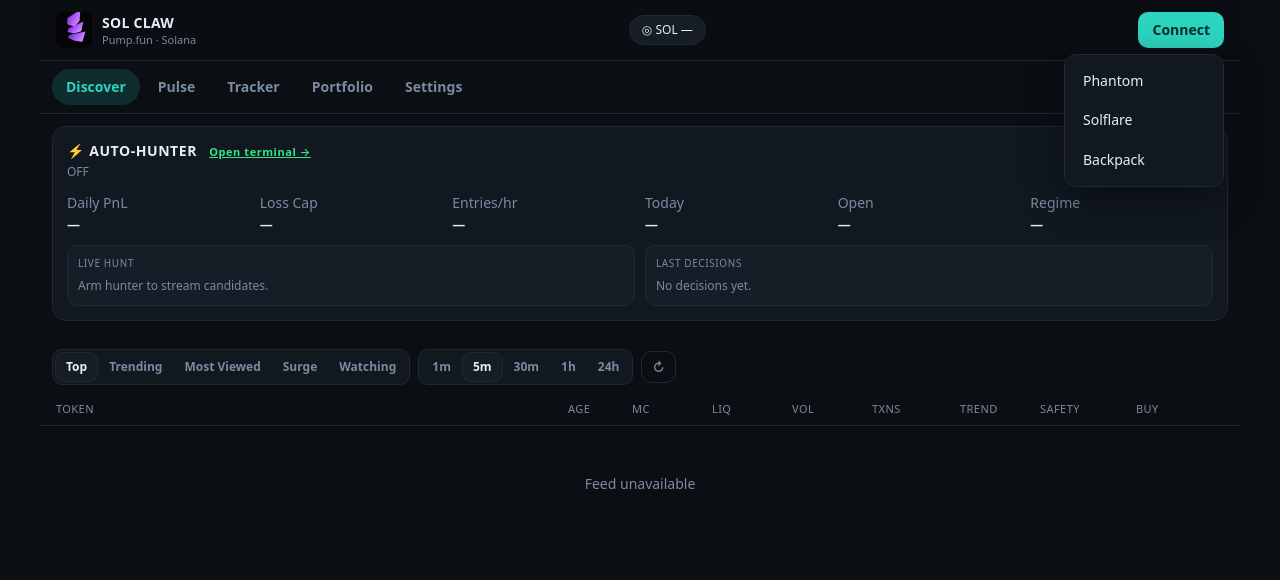
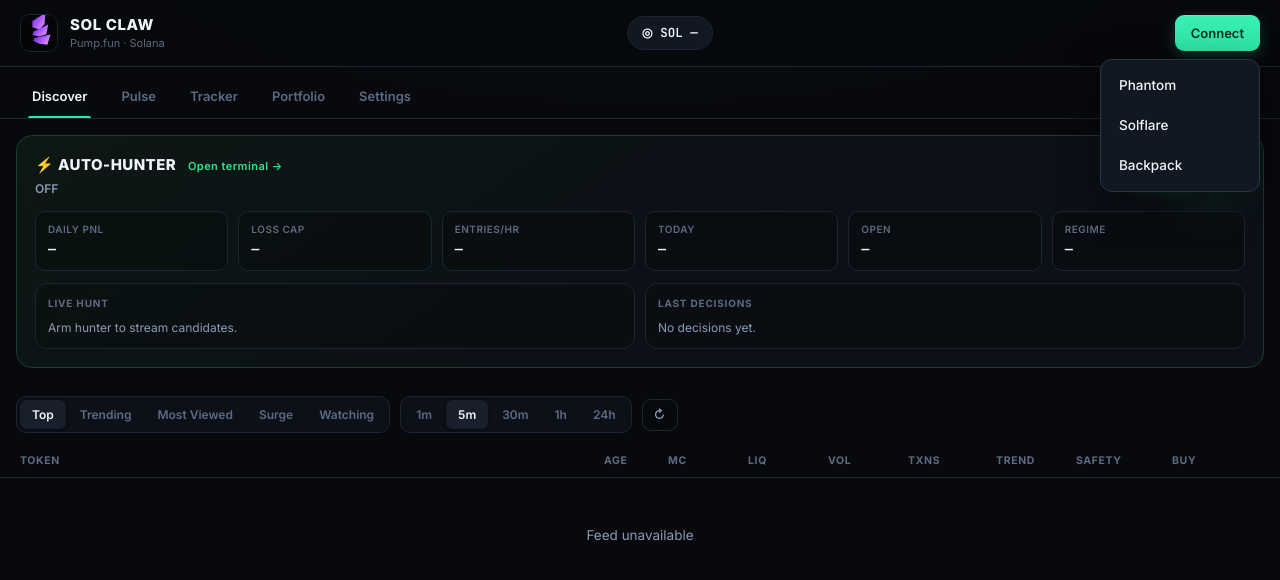
Before and after one commit to Nobrain11/SOLCLAW, a website: page src/web/public/index.html in a window 1280 px wide. Both pictures are taken after a click on the button "Connect". Drawn offline with Linux system fonts and the light colour scheme; no server answers.

Commit message:
polish: professional trading terminal UI (typography, density, glow, hierarchy)

```diff
--- a/src/web/public/styles.css
+++ b/src/web/public/styles.css
@@ -1,177 +1,450 @@
+/* SOL CLAW — Professional trading terminal */
+@import url('https://fonts.googleapis.com/css2?family=Inter:wght@400;500;600;700;800&family=JetBrains+Mono:wght@500;600&display=swap');
+
 :root {
-  --bg: #0b0f14;
-  --bg2: #111820;
-  --bg3: #161d27;
-  --border: #1e2836;
-  --text: #e8eef7;
-  --muted: #7a8aa0;
-  --teal: #2dd4bf;
-  --teal-dim: rgba(45, 212, 191, 0.15);
+  --bg: #07090d;
+  --bg2: #0c1017;
+  --bg3: #121821;
+  --bg4: #181f2a;
+  --border: #1c2533;
+  --border-hi: #2a3548;
+  --text: #f0f4fa;
+  --muted: #8b9bb3;
+  --dim: #5c6b82;
+  --teal: #2ee6a6;
+  --teal-dim: rgba(46, 230, 166, 0.12);
+  --teal-glow: rgba(46, 230, 166, 0.22);
   --green: #22c55e;
   --red: #ef4444;
+  --red-dim: rgba(239, 68, 68, 0.12);
   --amber: #f59e0b;
   --radius: 12px;
-  --font: ui-sans-serif, system-ui, -apple-system, "Segoe UI", Roboto, sans-serif;
+  --font: 'Inter', ui-sans-serif, system-ui, -apple-system, sans-serif;
+  --mono: 'JetBrains Mono', ui-monospace, monospace;
+  --shadow: 0 12px 40px rgba(0,0,0,0.5);
 }
 
 * { box-sizing: border-box; }
 html, body {
-  margin: 0; padding: 0; background: var(--bg); color: var(--text);
-  font-family: var(--font); font-size: 14px; line-height: 1.4; min-height: 100%;
+  margin: 0; padding: 0;
+  background: var(--bg);
+  color: var(--text);
+  font-family: var(--font);
+  font-size: 13.5px;
+  line-height: 1.45;
+  min-height: 100%;
   -webkit-font-smoothing: antialiased;
 }
 button, input, select { font: inherit; color: inherit; }
 button { cursor: pointer; border: none; background: none; }
-a { color: var(--teal); }
-#app { max-width: 1200px; margin: 0 auto; min-height: 100vh; padding-bottom: 48px; }
+a { color: var(--teal); text-decoration: none; }
+a:hover { text-decoration: underline; }
+
+#app {
+  max-width: 1280px;
+  margin: 0 auto;
+  min-height: 100vh;
+  padding-bottom: 56px;
+  background:
+    radial-gradient(ellipse 70% 35% at 50% -8%, rgba(46,230,166,0.07), transparent 60%),
+    var(--bg);
+}
 
 .topbar {
-  display: flex; align-items: center; gap: 12px; padding: 12px 16px;
-  border-bottom: 1px solid var(--border); position: sticky; top: 0; z-index: 40;
-  background: rgba(11, 15, 20, 0.92); backdrop-filter: blur(12px);
+  display: flex; align-items: center; gap: 14px;
+  padding: 14px 20px;
+  border-bottom: 1px solid var(--border);
+  position: sticky; top: 0; z-index: 40;
+  background: rgba(7, 9, 13, 0.9);
+  backdrop-filter: blur(16px) saturate(1.2);
 }
-.brand { display: flex; align-items: center; gap: 10px; min-width: 0; }
+.brand { display: flex; align-items: center; gap: 12px; min-width: 0; }
 .logo { font-size: 22px; }
-.brand-name { font-weight: 700; letter-spacing: 0.02em; }
-.brand-sub { font-size: 11px; color: var(--muted); }
+.logo-img {
+  width: 38px; height: 38px; object-fit: contain;
+  border-radius: 10px; background: #000; border: 1px solid var(--border);
+  display: block;
+}
+.brand-name { font-weight: 800; letter-spacing: 0.04em; font-size: 15px; }
+.brand-sub { font-size: 11px; color: var(--dim); }
 .topbar-mid { flex: 1; display: flex; justify-content: center; }
 .sol-pill {
-  background: var(--bg3); border: 1px solid var(--border); padding: 6px 12px;
-  border-radius: 999px; font-size: 12px; font-variant-numeric: tabular-nums;
+  background: var(--bg3);
+  border: 1px solid var(--border);
+  padding: 7px 14px;
+  border-radius: 999px;
+  font-size: 12.5px;
+  font-weight: 600;
+  font-family: var(--mono);
+  font-variant-numeric: tabular-nums;
 }
 .topbar-right { position: relative; }
-.btn { border-radius: 10px; padding: 8px 14px; font-weight: 600; transition: 0.15s ease; }
-.btn.primary, .btn.connect { background: var(--teal); color: #042f2e; }
-.btn.connect.connected { background: var(--bg3); color: var(--teal); border: 1px solid var(--teal); }
-.btn.ghost { background: transparent; border: 1px solid var(--border); color: var(--muted); }
-.btn.ghost:hover { color: var(--text); border-color: var(--muted); }
-.btn.sm { padding: 6px 10px; font-size: 13px; }
+
+.btn {
+  border-radius: 9px;
+  padding: 9px 16px;
+  font-weight: 600;
+  font-size: 13px;
+  transition: all 0.15s ease;
+}
+.btn.primary, .btn.connect {
+  background: linear-gradient(180deg, #3aefb4, var(--teal));
+  color: #042f24;
+  box-shadow: 0 1px 0 rgba(255,255,255,0.12) inset, 0 4px 14px var(--teal-glow);
+}
+.btn.primary:hover, .btn.connect:hover { filter: brightness(1.05); }
+.btn.connect.connected {
+  background: var(--teal-dim);
+  color: var(--teal);
+  border: 1px solid rgba(46,230,166,0.35);
+  box-shadow: none;
+}
+.btn.ghost {
+  background: transparent;
+  border: 1px solid var(--border);
+  color: var(--muted);
+}
+.btn.ghost:hover {
+  color: var(--text);
+  border-color: var(--border-hi);
+  background: var(--bg3);
+}
+.btn.sm { padding: 6px 11px; font-size: 12.5px; }
 .btn.buy {
-  background: var(--teal-dim); color: var(--teal); border: 1px solid transparent;
-  padding: 6px 10px; font-size: 12px; white-space: nowrap;
+  background: var(--teal-dim);
+  color: var(--teal);
+  border: 1px solid transparent;
+  padding: 7px 12px;
+  font-size: 12px;
+  font-weight: 700;
+  white-space: nowrap;
+  border-radius: 8px;
 }
-.btn.buy:hover { border-color: var(--teal); }
+.btn.buy:hover {
+  border-color: rgba(46,230,166,0.4);
+  background: rgba(46,230,166,0.18);
+}
+.btn.grow { flex: 1; }
+
 .wallet-menu {
-  position: absolute; right: 0; top: calc(100% + 6px); background: var(--bg2);
-  border: 1px solid var(--border); border-radius: 12px; padding: 6px; min-width: 160px;
-  box-shadow: 0 12px 40px rgba(0,0,0,0.45); z-index: 50;
+  position: absolute; right: 0; top: calc(100% + 8px);
+  background: var(--bg3);
+  border: 1px solid var(--border-hi);
+  border-radius: 12px;
+  padding: 6px;
+  min-width: 160px;
+  box-shadow: var(--shadow);
+  z-index: 50;
 }
-.wallet-menu button { display: block; width: 100%; text-align: left; padding: 10px 12px; border-radius: 8px; color: var(--text); }
-.wallet-menu button:hover { background: var(--bg3); }
+.wallet-menu button {
+  display: block; width: 100%; text-align: left;
+  padding: 10px 12px; border-radius: 8px; color: var(--text); font-weight: 500;
+}
+.wallet-menu button:hover { background: var(--bg4); }
 .hidden { display: none !important; }
-.main-tabs { display: flex; gap: 4px; padding: 8px 12px; overflow-x: auto; border-bottom: 1px solid var(--border); scrollbar-width: none; }
-.main-tab { padding: 8px 14px; border-radius: 999px; color: var(--muted); font-weight: 600; white-space: nowrap; }
-.main-tab.active { background: var(--teal-dim); color: var(--teal); }
+
+.main-tabs {
+  display: flex; gap: 2px;
+  padding: 10px 16px 0;
+  border-bottom: 1px solid var(--border);
+  overflow-x: auto;
+  scrollbar-width: none;
+}
+.main-tabs::-webkit-scrollbar { display: none; }
+.main-tab {
+  padding: 10px 16px 12px;
+  color: var(--dim);
+  font-weight: 600;
+  font-size: 13px;
+  white-space: nowrap;
+  position: relative;
+  transition: color 0.15s;
+}
+.main-tab:hover { color: var(--muted); }
+.main-tab.active { color: var(--text); }
+.main-tab.active::after {
+  content: '';
+  position: absolute; left: 12px; right: 12px; bottom: 0;
+  height: 2px; background: var(--teal); border-radius: 2px 2px 0 0;
+  box-shadow: 0 0 10px var(--teal-glow);
+}
+
 .view { display: none; padding: 8px 0 24px; }
 .view.active { display: block; }
-.toolbar { display: flex; flex-wrap: wrap; gap: 8px; align-items: center; padding: 8px 12px; }
-.seg { display: flex; gap: 2px; background: var(--bg2); border: 1px solid var(--border); border-radius: 10px; padding: 3px; overflow-x: auto; max-width: 100%; }
-.seg-btn { padding: 6px 10px; border-radius: 8px; color: var(--muted); font-size: 12px; font-weight: 600; white-space: nowrap; }
-.seg-btn.active { background: var(--bg3); color: var(--text); box-shadow: 0 0 0 1px var(--border); }
+
+.toolbar {
+  display: flex; flex-wrap: wrap; gap: 10px; align-items: center;
+  padding: 12px 16px;
+}
+.seg {
+  display: flex; gap: 2px;
+  background: var(--bg2);
+  border: 1px solid var(--border);
+  border-radius: 10px;
+  padding: 3px;
+  overflow-x: auto; max-width: 100%;
+}
+.seg-btn {
+  padding: 6px 12px;
+  border-radius: 7px;
+  color: var(--dim);
+  font-size: 12px;
+  font-weight: 600;
+  white-space: nowrap;
+  transition: all 0.12s;
+}
+.seg-btn:hover { color: var(--muted); }
+.seg-btn.active {
+  background: var(--bg4);
+  color: var(--text);
+  box-shadow: 0 1px 3px rgba(0,0,0,0.35);
+}
+
 .table-head {
-  display: grid; grid-template-columns: minmax(160px, 1.6fr) 56px 72px 72px 72px 80px 72px 88px 88px;
-  gap: 8px; padding: 8px 16px; color: var(--muted); font-size: 11px; text-transform: uppercase; letter-spacing: 0.04em; border-bottom: 1px solid var(--border);
+  display: grid;
+  grid-template-columns: minmax(160px, 1.6fr) 56px 72px 72px 72px 80px 72px 88px 88px;
+  gap: 8px;
+  padding: 8px 20px;
+  color: var(--dim);
+  font-size: 10.5px;
+  font-weight: 700;
+  text-transform: uppercase;
+  letter-spacing: 0.06em;
+  border-bottom: 1px solid var(--border);
 }
 .desktop-only { display: none; }
 @media (min-width: 900px) { .desktop-only { display: grid; } }
+
 .token-list { padding: 0 8px 16px; }
 .token-row {
-  display: grid; grid-template-columns: 1fr auto; gap: 10px; align-items: center; padding: 12px;
-  margin: 6px 4px; background: var(--bg2); border: 1px solid var(--border); border-radius: var(--radius);
+  display: grid;
+  grid-template-columns: 1fr auto;
+  gap: 10px;
+  align-items: center;
+  padding: 14px;
+  margin: 6px 4px;
+  background: var(--bg2);
+  border: 1px solid var(--border);
+  border-radius: var(--radius);
+  cursor: pointer;
+  transition: border-color 0.12s, background 0.12s;
 }
-.token-row:hover { border-color: #2a3648; }
+.token-row:hover { border-color: var(--border-hi); background: #0e1420; }
 .token-row .main { display: flex; gap: 12px; align-items: center; min-width: 0; }
-.token-logo { width: 40px; height: 40px; border-radius: 50%; object-fit: cover; background: var(--bg3); border: 1px solid var(--border); flex-shrink: 0; }
-.token-logo.fallback { display: grid; place-items: center; font-size: 12px; font-weight: 700; color: var(--teal); }
+.token-logo {
+  width: 40px; height: 40px; border-radius: 50%;
+  object-fit: cover; background: var(--bg3);
+  border: 1px solid var(--border); flex-shrink: 0;
+}
+.token-logo.fallback {
+  display: grid; place-items: center;
+  font-size: 12px; font-weight: 800; color: var(--teal);
+  background: var(--teal-dim);
+}
 .token-meta { min-width: 0; }
-.token-title { display: flex; align-items: baseline; gap: 6px; font-weight: 700; }
+.token-title {
+  display: flex; align-items: baseline; gap: 6px; font-weight: 700;
+}
 .token-title .sym { font-size: 14px; }
-.token-title .name { color: var(--muted); font-weight: 500; font-size: 12px; overflow: hidden; text-overflow: ellipsis; white-space: nowrap; max-width: 140px; }
-.token-sub { display: flex; flex-wrap: wrap; gap: 8px; margin-top: 4px; font-size: 11px; color: var(--muted); font-variant-numeric: tabular-nums; }
-.token-sub b { color: var(--text); font-weight: 600; }
+.token-title .name {
+  color: var(--dim); font-weight: 500; font-size: 12px;
+  overflow: hidden; text-overflow: ellipsis; white-space: nowrap; max-width: 140px;
+}
+.token-sub {
+  display: flex; flex-wrap: wrap; gap: 8px;
+  margin-top: 4px; font-size: 11.5px; color: var(--muted);
+  font-variant-numeric: tabular-nums;
+}
+.token-sub b { color: var(--text); font-weight: 600; font-family: var(--mono); font-size: 11px; }
 .up { color: var(--green); }
 .down { color: var(--red); }
 .row-right { display: flex; flex-direction: column; align-items: flex-end; gap: 6px; }
 .spark { width: 72px; height: 28px; display: block; }
 .badges { display: flex; gap: 4px; flex-wrap: wrap; justify-content: flex-end; }
-.badge { font-size: 10px; font-weight: 700; padding: 2px 6px; border-radius: 6px; background: var(--bg3); color: var(--muted); }
+.badge {
+  font-size: 10px; font-weight: 700; padding: 3px 7px;
+  border-radius: 6px; background: var(--bg3); color: var(--muted);
+}
 .badge.low { color: var(--green); background: rgba(34,197,94,0.12); }
 .badge.med { color: var(--amber); background: rgba(245,158,11,0.12); }
 .badge.high { color: var(--red); background: rgba(239,68,68,0.12); }
 .badge.paid { color: var(--teal); }
+
 @media (min-width: 900px) {
   .token-row {
     grid-template-columns: minmax(160px, 1.6fr) 56px 72px 72px 72px 80px 72px 88px 88px;
-    margin: 0; border-radius: 0; border-left: none; border-right: none; border-top: none; background: transparent; padding: 10px 16px;
+    margin: 0;
+    border-radius: 0;
+    border-left: none; border-right: none; border-top: none;
+    background: transparent;
+    padding: 11px 16px;
   }
-  .token-row:hover { background: var(--bg2); }
+  .token-row:hover { background: rgba(18,24,33,0.8); }
   .row-right { display: contents; }
-  .cell { font-variant-numeric: tabular-nums; font-size: 12px; color: var(--text); }
+  .cell {
+    font-variant-numeric: tabular-nums;
+    font-size: 12.5px;
+    color: var(--text);
+    font-family: var(--mono);
+  }
   .cell.muted { color: var(--muted); }
   .mobile-metrics { display: none; }
 }
 @media (max-width: 899px) { .cell.desktop-metric { display: none; } }
-.skel { background: linear-gradient(90deg, var(--bg2) 25%, var(--bg3) 50%, var(--bg2) 75%); background-size: 200% 100%; animation: shimmer 1.2s infinite; border-radius: 8px; height: 14px; }
-.skel-row { display: flex; gap: 12px; padding: 14px 12px; margin: 6px 4px; background: var(--bg2); border-radius: var(--radius); border: 1px solid var(--border); }
+
+.skel {
+  background: linear-gradient(90deg, var(--bg2) 25%, var(--bg3) 50%, var(--bg2) 75%);
+  background-size: 200% 100%;
+  animation: shimmer 1.2s infinite;
+  border-radius: 8px; height: 14px;
+}
+.skel-row {
+  display: flex; gap: 12px; padding: 14px 12px; margin: 6px 4px;
+  background: var(--bg2); border-radius: var(--radius); border: 1px solid var(--border);
+}
 .skel-logo { width: 40px; height: 40px; border-radius: 50%; }
-@keyframes shimmer { 0% { background-position: 200% 0; } 100% { background-position: -200% 0; } }
+@keyframes shimmer {
+  0% { background-position: 200% 0; }
+  100% { background-position: -200% 0; }
+}
 .empty { text-align: center; color: var(--muted); padding: 48px 16px; }
-.pad { padding: 16px; }
-.h2 { font-size: 16px; margin: 0 0 12px; }
-.row { display: flex; gap: 8px; align-items: center; }
+.pad { padding: 16px 20px; }
+.h2 { font-size: 17px; font-weight: 700; margin: 0 0 12px; }
+.row { display: flex; gap: 10px; align-items: center; }
 .grow { flex: 1; }
-.input { background: var(--bg2); border: 1px solid var(--border); border-radius: 10px; padding: 10px 12px; width: 100%; outline: none; }
-.input:focus { border-color: var(--teal); }
-.field { display: block; margin-bottom: 14px; color: var(--muted); font-size: 12px; }
+.input {
+  background: var(--bg3);
+  border: 1px solid var(--border);
+  border-radius: 10px;
+  padding: 10px 12px;
+  width: 100%;
+  outline: none;
+  transition: border-color 0.15s;
+}
+.input:focus { border-color: rgba(46,230,166,0.45); }
+.field { display: block; margin-bottom: 14px; color: var(--muted); font-size: 12px; font-weight: 600; }
 .field .input { margin-top: 6px; }
-.addr { font-family: ui-monospace, monospace; font-size: 12px; word-break: break-all; }
-.pf-grid { display: grid; grid-template-columns: 1fr 1fr; gap: 12px; margin: 16px 0; }
-.pf-grid strong { display: block; margin-top: 4px; font-size: 16px; }
+.addr {
+  font-family: var(--mono); font-size: 12px; word-break: break-all;
+  color: var(--teal); margin: 6px 0 12px;
+}
+.pf-grid {
+  display: grid; grid-template-columns: 1fr 1fr; gap: 12px; margin: 16px 0;
+}
+.pf-grid > div {
+  background: var(--bg3); border: 1px solid var(--border);
+  border-radius: 10px; padding: 12px;
+}
+.pf-grid span {
+  display: block; font-size: 10px; text-transform: uppercase;
+  letter-spacing: 0.05em; color: var(--dim); margin-bottom: 4px;
+}
+.pf-grid strong {
+  display: block; font-size: 15px; font-family: var(--mono); font-weight: 700;
+}
 .muted { color: var(--muted); }
 .sm { font-size: 12px; }
-.sheet { position: fixed; inset: 0; z-index: 60; }
-.sheet-backdrop { position: absolute; inset: 0; background: rgba(0,0,0,0.55); }
+.center { text-align: center; }
+
+.sheet { position: fixed; inset: 0; z-index: 60; display: flex; align-items: flex-end; justify-content: center; }
+@media (min-width: 700px) { .sheet { align-items: center; } }
+.sheet-backdrop {
+  position: absolute; inset: 0;
+  background: rgba(0,0,0,0.65);
+  backdrop-filter: blur(5px);
+}
 .sheet-panel {
-  position: absolute; left: 0; right: 0; bottom: 0; max-height: 88vh; overflow: auto;
-  background: var(--bg2); border-radius: 16px 16px 0 0; border: 1px solid var(--border); padding: 16px;
+  position: relative;
+  width: 100%;
+  max-width: 720px;
+  max-height: 90vh;
+  overflow: auto;
+  background: var(--bg2);
+  border-radius: 20px 20px 0 0;
+  border: 1px solid var(--border-hi);
+  padding: 16px 18px 28px;
+  box-shadow: var(--shadow);
+  z-index: 1;
 }
-.sheet-back { color: var(--teal); font-weight: 600; margin-bottom: 12px; }
-@media (min-width: 900px) {
+.sheet-back {
+  color: var(--muted);
+  font-weight: 600;
+  margin-bottom: 12px;
+  font-size: 13px;
+}
+.sheet-back:hover { color: var(--text); }
+@media (min-width: 700px) {
   .sheet-panel {
-    left: 50%; top: 50%; bottom: auto; transform: translate(-50%, -50%);
-    width: min(480px, 92vw); border-radius: 16px; max-height: 80vh;
+    border-radius: 16px;
+    max-height: 86vh;
   }
 }
 
-/* Auto-Hunter dashboard */
 .hunter-dash {
-  margin: 12px; padding: 14px; background: var(--bg2);
-  border: 1px solid var(--border); border-radius: 14px;
+  margin: 16px 16px 8px;
+  padding: 18px;
+  background: linear-gradient(145deg, #0c1814 0%, var(--bg2) 55%);
+  border: 1px solid #1a3d30;
+  border-radius: 16px;
+  position: relative;
+  overflow: hidden;
 }
-.hunter-head { display: flex; justify-content: space-between; align-items: flex-start; gap: 12px; margin-bottom: 12px; }
-.hunter-title { font-weight: 800; letter-spacing: 0.04em; }
-.hunter-status { font-size: 12px; margin-top: 4px; }
-.hunter-status.on { color: var(--green); }
+.hunter-dash::before {
+  content: '';
+  position: absolute; top: -40px; right: -20px;
+  width: 140px; height: 140px;
+  background: radial-gradient(circle, rgba(46,230,166,0.12), transparent 70%);
+  pointer-events: none;
+}
+.hunter-head {
+  display: flex; justify-content: space-between; align-items: flex-start;
+  gap: 12px; margin-bottom: 14px; position: relative;
+}
+.hunter-title { font-weight: 800; letter-spacing: 0.03em; font-size: 15px; }
+.hunter-status { font-size: 12px; margin-top: 4px; font-weight: 600; }
+.hunter-status.on { color: var(--teal); }
 .hunter-status.locked { color: var(--red); }
-.hunter-actions { display: flex; gap: 6px; flex-shrink: 0; }
-.hunter-metrics { display: grid; grid-template-columns: repeat(3, 1fr); gap: 10px; margin-bottom: 12px; }
-.hunter-metrics strong { display: block; margin-top: 2px; font-variant-numeric: tabular-nums; font-size: 13px; }
+.hunter-actions { display: flex; gap: 8px; flex-shrink: 0; }
+.hunter-metrics {
+  display: grid; grid-template-columns: repeat(3, 1fr); gap: 10px; margin-bottom: 12px;
+  position: relative;
+}
+.hunter-metrics > div {
+  background: rgba(0,0,0,0.25);
+  border: 1px solid var(--border);
+  border-radius: 10px;
+  padding: 10px 12px;
+}
+.hunter-metrics span {
+  display: block; font-size: 10px; font-weight: 600;
+  letter-spacing: 0.05em; text-transform: uppercase; color: var(--dim); margin-bottom: 4px;
+}
+.hunter-metrics strong {
+  display: block; margin-top: 2px;
+  font-variant-numeric: tabular-nums; font-size: 13.5px;
+  font-family: var(--mono); font-weight: 700;
+}
 .hunter-panels { display: grid; grid-template-columns: 1fr; gap: 10px; }
 @media (min-width: 900px) {
   .hunter-panels { grid-template-columns: 1fr 1fr; }
   .hunter-metrics { grid-template-columns: repeat(6, 1fr); }
 }
 .hunter-panel {
-  background: var(--bg3); border-radius: 10px; padding: 10px;
-  border: 1px solid var(--border); max-height: 220px; overflow: auto;
+  background: rgba(0,0,0,0.2);
+  border-radius: 12px;
+  padding: 12px;
+  border: 1px solid var(--border);
+  max-height: 220px;
+  overflow: auto;
 }
 .panel-label {
-  font-size: 10px; text-transform: uppercase; letter-spacing: 0.06em;
-  color: var(--muted); margin-bottom: 8px;
+  font-size: 10px; text-transform: uppercase; letter-spacing: 0.08em;
+  color: var(--dim); margin-bottom: 8px; font-weight: 700;
 }
 .hunt-row {
-  display: flex; justify-content: space-between; gap: 8px; padding: 6px 0;
-  border-bottom: 1px solid var(--border); font-size: 12px; font-variant-numeric: tabular-nums; cursor: pointer;
+  display: flex; justify-content: space-between; gap: 8px; padding: 7px 0;
+  border-bottom: 1px solid var(--border); font-size: 12.5px;
+  font-variant-numeric: tabular-nums; cursor: pointer;
 }
 .hunt-row:last-child { border-bottom: none; }
 .hunt-row .st-READY { color: var(--green); font-weight: 700; }
@@ -179,7 +452,8 @@
 .hunt-row .st-ENTERED { color: var(--teal); font-weight: 700; }
 .hunt-row .st-FILTERING, .hunt-row .st-SCANNING { color: var(--amber); }
 .hunt-log {
-  font-size: 11px; color: var(--muted); padding: 4px 0;
+  font-size: 11.5px; color: var(--muted); padding: 5px 0;
   border-bottom: 1px solid var(--border); line-height: 1.35;
 }
 .hunt-log:last-child { border-bottom: none; }
+.hunt-list, .hunt-logs { font-size: 12.5px; }
```
